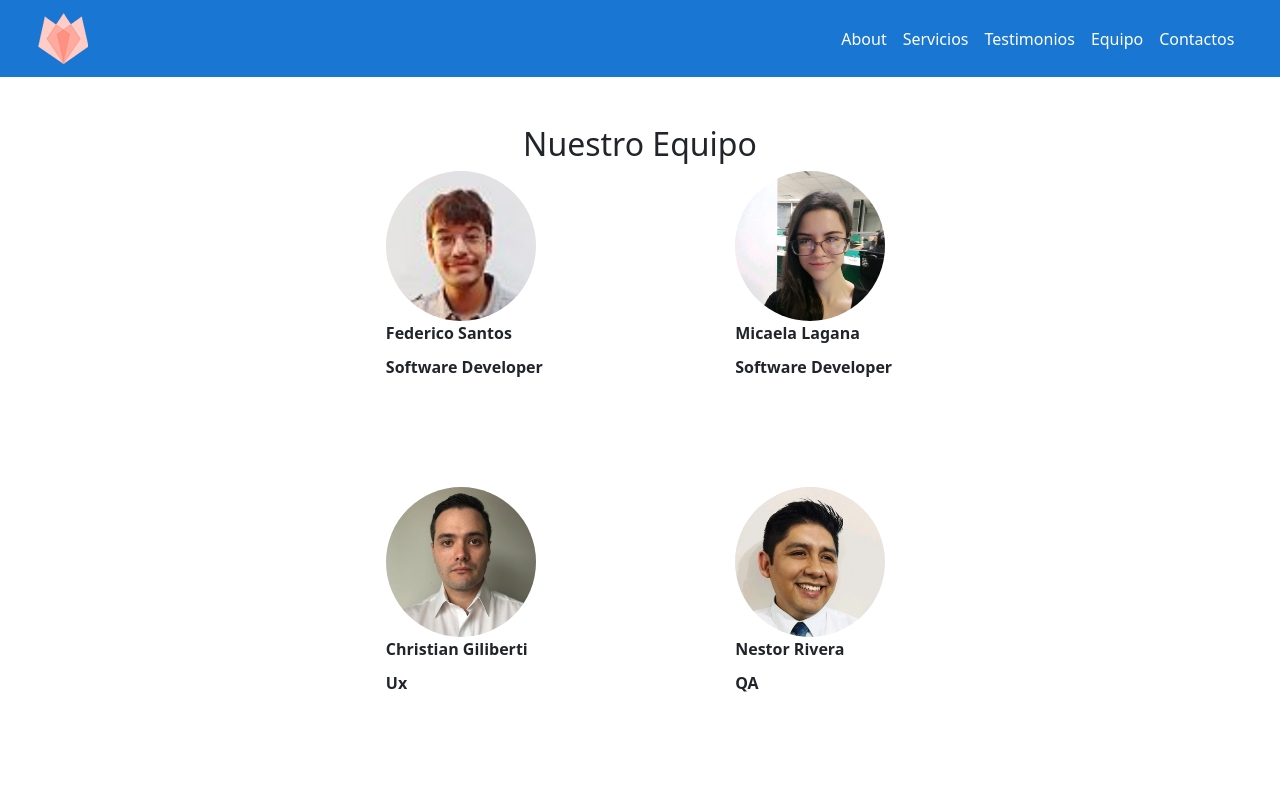
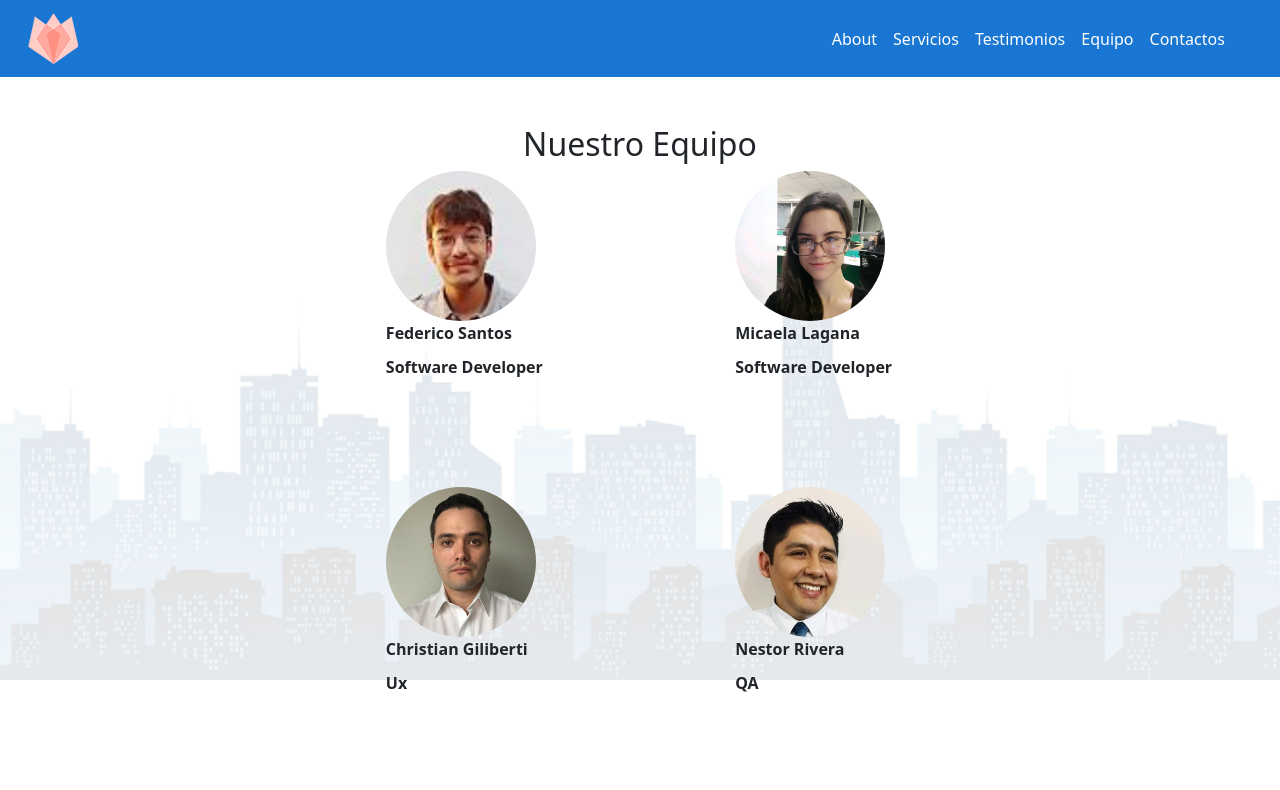
Before and after one commit to MicaelaLagana/Modelos, a React app: page /equipo in a window 1280 px wide. Built offline with nearby package versions, Linux system fonts and the light colour scheme.

Commit message:
implement some styles fixes

```diff
--- a/src/index.css
+++ b/src/index.css
@@ -16,12 +16,15 @@ code {
 .titulo{
     display: flex;
     justify-content: center;
+    z-index: 5;
+    position: relative;
 }
 
 
 .teamgrid {
   width: 80vw;
   height: 70vh;
+  z-index: 5;
   left: 11.5vw;
   position: relative;
 }
@@ -271,6 +274,23 @@ code {
   background-color: #1976d2;
 }
 
+nav {
+  z-index: 5;
+}
 nav .container {
   max-width: 96vw;
+  margin-right: 0;
+  margin-left: 1em;
 }
+
+.bgContainer {
+  position: absolute;
+  height: 100%;
+  z-index: 1;
+  top: 0;
+}
+
+.bgContainer img {
+  height: 85vh;
+  width: 100vw;
+}
--- a/src/pages/home_about/home.js
+++ b/src/pages/home_about/home.js
@@ -59,10 +59,12 @@ export default function Home() {
           </Col>
         </Row>
         <Row sm={12} md={12} lg={12} className="mt-4">
-         <div class='home_button'>
-         <Button color='primary'>
-            <Link className="menu_link" to="/contactos">Contactos</Link>
-            </Button>
+          <div class='home_button'>
+            <Link className="menu_link" to="/contactos">
+              <Button color='primary'>
+                Contactos
+              </Button>
+            </Link>
           </div>
         </Row>
 
--- a/src/pages/team/team.js
+++ b/src/pages/team/team.js
@@ -4,12 +4,16 @@ import fede from "../../assets/images/Federico_Santos.jpg";
 import mica from "../../assets/images/Micaela_Lagana.jpg";
 import chris from "../../assets/images/Christian_Giliberti.jpg";
 import nes from "../../assets/images/Nestor_Rivera.jpg";
-import { Card, Container, Row, Col } from 'react-bootstrap';
+import bgImage from "../../assets/images/bg.jpg";
+import { Row, Col } from 'react-bootstrap';
 
 export default function Team() {
   return (
     <>
       <Navbar />
+      <div className="bgContainer">
+        <img src={bgImage} />
+      </div>
       <div className='titulo mt-5'>
         <h2>Nuestro Equipo</h2>
       </div>
```
